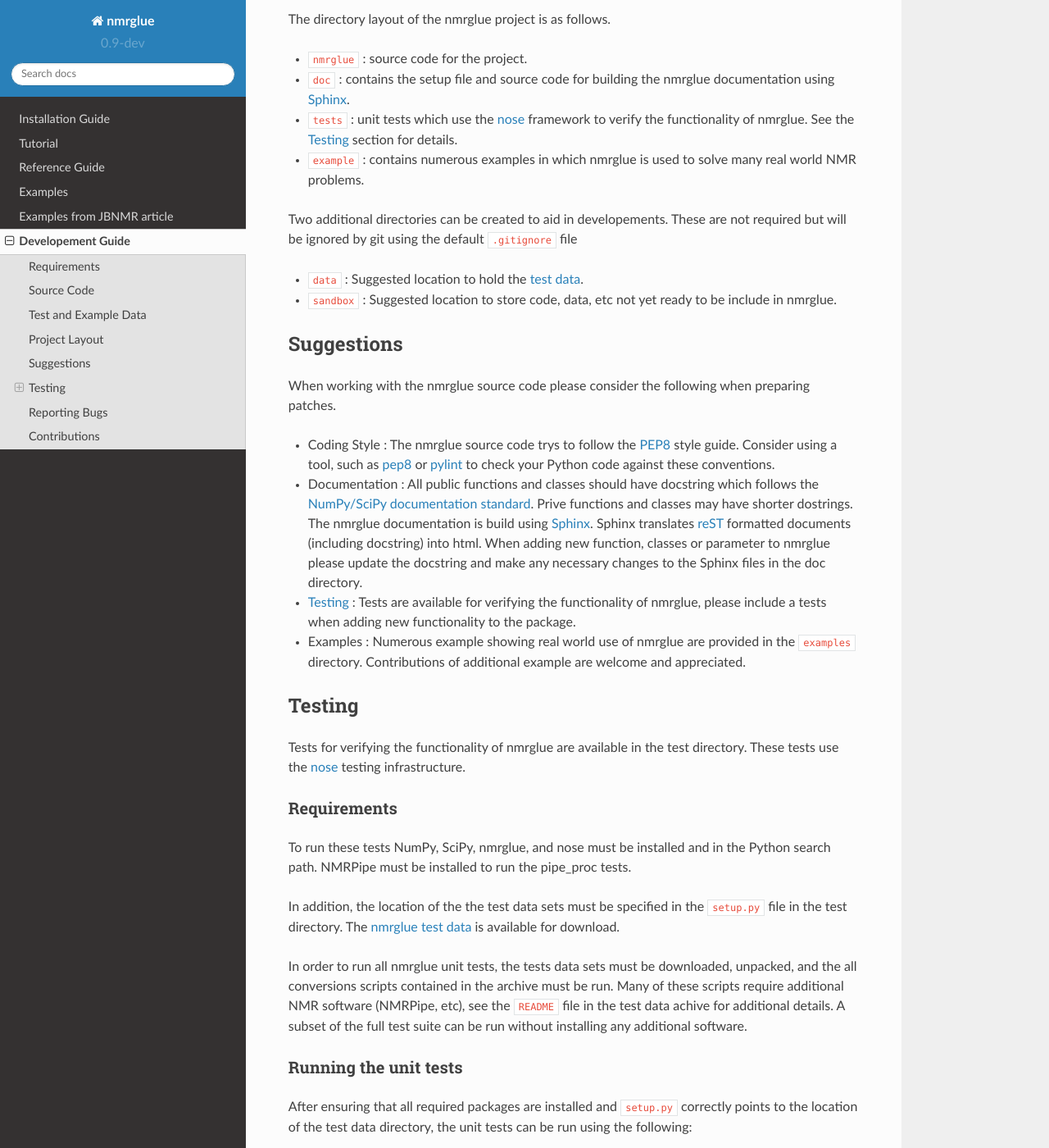
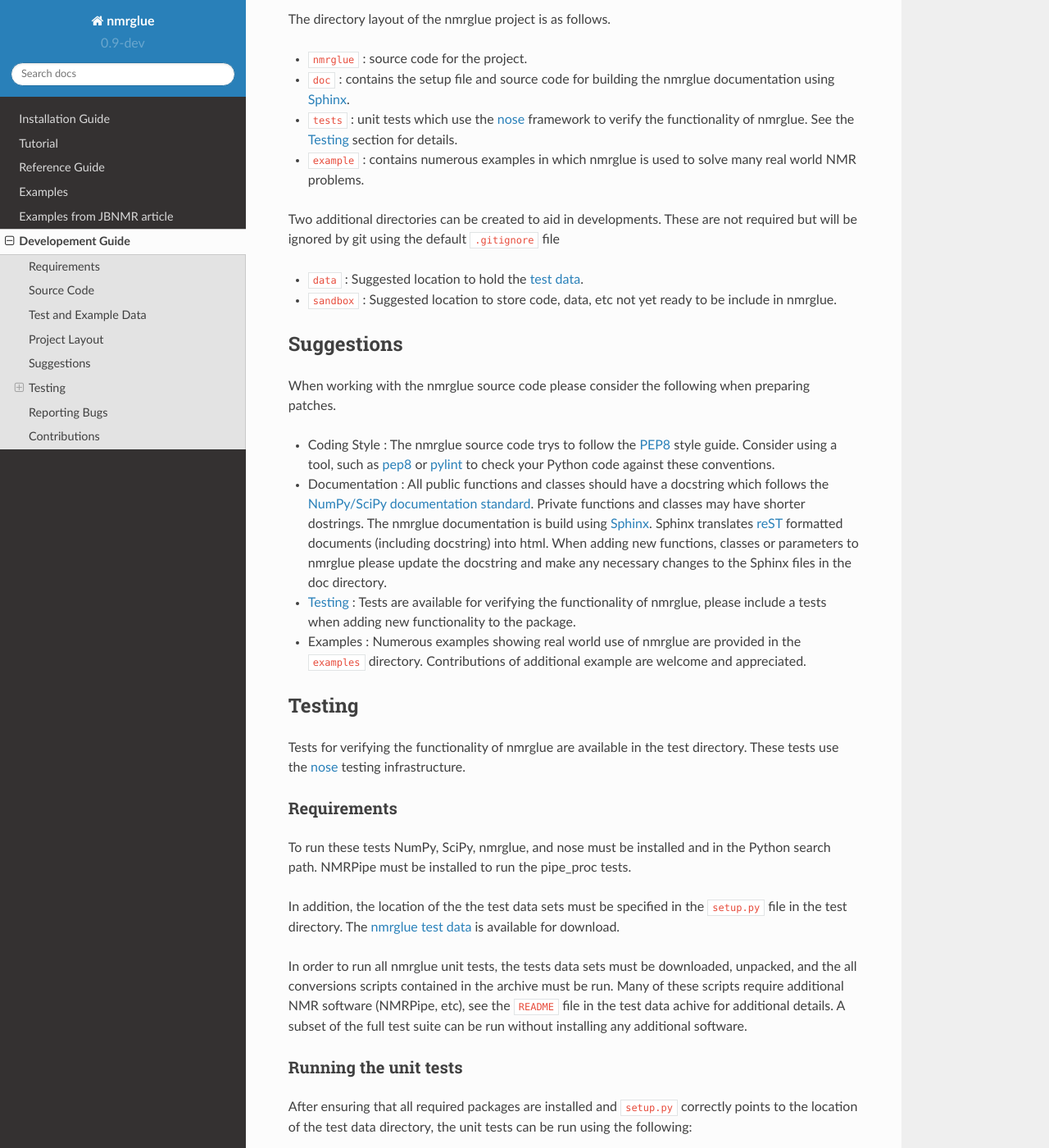
Before and after one commit to jjhelmus/nmrglue, a Sphinx documentation site: the page built from doc/source/devel/index.rst, in a window 1280 px wide and 1400 px high, scrolled down 1740 px. Shown: the whole window at 82% size. Built offline with Sphinx 7.4.7 and the Read the Docs theme 2.0.0, drawn with Linux system fonts in a browser that asks for light colours; some of the changed text lies outside the part shown.

Commit message:
added some docs

```diff
--- a/doc/source/devel/index.rst
+++ b/doc/source/devel/index.rst
@@ -119,7 +119,7 @@ The directory layout of the nmrglue project is as follows.
   many real world NMR problems.
 
 
-Two additional directories can be created to aid in developements.  These are
+Two additional directories can be created to aid in developments.  These are
 not required but will be ignored by git using the default ``.gitignore`` file
 
 * ``data`` : Suggested location to hold the :ref:`test data <test_data>`.
@@ -140,20 +140,20 @@ preparing patches.
   `pylint <http://www.logilab.org/857>`_ to check your Python code against
   these conventions.
 
-* Documentation : All public functions and classes should have docstring which
+* Documentation : All public functions and classes should have a docstring which
   follows the `NumPy/SciPy documentation standard
   <https://github.com/numpy/numpy/blob/master/doc/HOWTO_DOCUMENT.rst.txt>`_.
-  Prive functions and classes may have shorter dostrings.  The nmrglue
+  Private functions and classes may have shorter dostrings.  The nmrglue
   documentation is build using `Sphinx <http://sphinx.pocoo.org/>`__.  Sphinx
   translates `reST <http://docutils.sourceforge.net/rst.html>`_ formatted
-  documents (including docstring) into html.  When adding new function,
-  classes or parameter to nmrglue please update the docstring and make any
+  documents (including docstring) into html.  When adding new functions,
+  classes or parameters to nmrglue please update the docstring and make any
   necessary changes to the Sphinx files in the doc directory.
 
 * :ref:`testing` : Tests are available for verifying the functionality of
   nmrglue, please include a tests when adding new functionality to the package.
 
-* Examples : Numerous example showing real world use of nmrglue are provided in
+* Examples : Numerous examples showing real world use of nmrglue are provided in
   the ``examples`` directory.  Contributions of additional example are welcome
   and appreciated.
 
```
Also changed, not shown: other parts of doc/source/devel/index.rst (+4 -4 lines), 1 other file.
